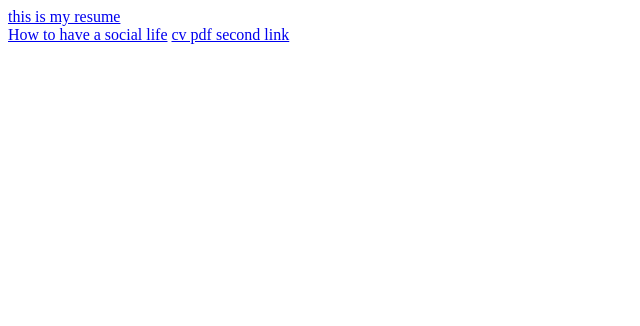
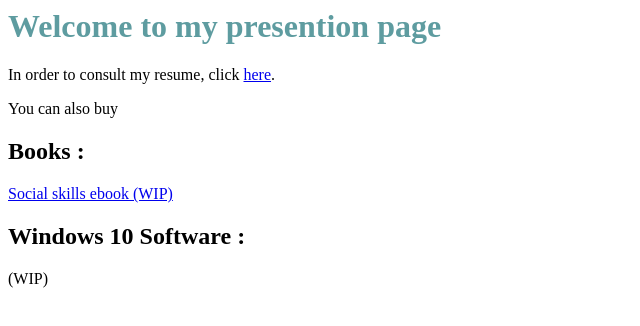
Before and after one commit to Bouguerra-S/Bouguerra-S.github.io, a plain HTML site: page index.html in a window 1280 px wide. Shown: the whole page, without its empty margins (0-640 px from the left). Drawn offline with Linux system fonts and the light colour scheme.

Commit message:
Update index.html

```diff
--- a/index.html
+++ b/index.html
@@ -3,8 +3,13 @@
     <title>Welcome to my resume</title>
 </head>
 <body>
-    <a href="https://bouguerra-s.github.io/CV.pdf">this is my resume</a><br/>
-    <a href="https://www.payloadz.com/go/sip?id=3402186" target="paypal" >How to have a social life</a>
-    <a href="./CV.pdf">cv pdf second link</a> <br/>
+    <!-- #######  YAY, I AM THE https://html-online.com/editor/ EDITOR! #########-->
+<h1 style="color: #5e9ca0;">Welcome to my presention page&nbsp;</h1>
+<p>In order to consult my resume, click <a href="https://bouguerra-s.github.io/CV.pdf" target="_blank">here</a>.</p>
+<p>You can also buy</p>
+<h2>Books :</h2>
+<p><a href="https://sowl.co/s/bkfzBs">Social skills ebook (WIP)</a></p>
+<h2>Windows 10 Software :</h2>
+<p>(WIP)</p>
 </body>
 </html>
```
